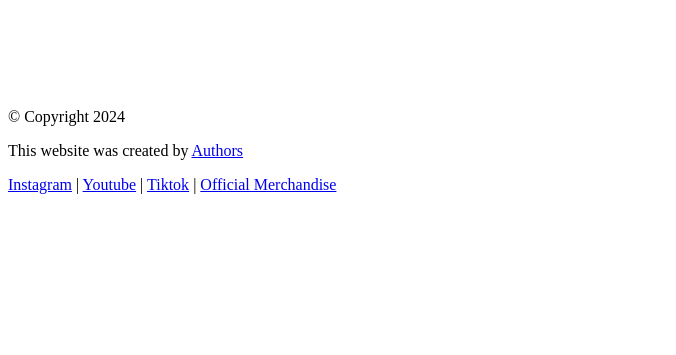
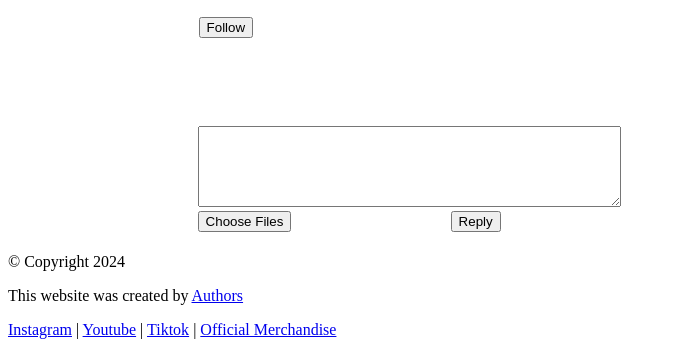
Before and after one commit to garrychandra/tubeswebprog, a PHP site: page /isiForum.php?forum_id=1 in a window 1280 px wide. Shown: the part 941-1296 px from the top of the page, without its empty margins (0-676 px from the left). Before the commit the page ends 1135 px from the top, so only its background shows below. Run offline with PHP 8.4, Linux system fonts and the light colour scheme; data comes from the database, SQL or seed files in the repository; data that the repository does not hold is empty; some web fonts are replaced.

Commit message:
update follow pake ajax

```diff
--- a/php/forum/isiForum.php
+++ b/php/forum/isiForum.php
@@ -2,8 +2,9 @@
 <html lang="en">
 <?php
     session_start();
+    $_SESSION['id'] = 2;
 ?>
-<head>
+<>
 
     <meta charset="UTF-8">
     <meta name="viewport" content="width=device-width, initial-scale=1.0">
@@ -182,6 +183,41 @@
         });
     </script>
 
+    <script>
+        //follow button
+        $(document).on('click', '.follow-btn', function() {
+    var btn = $(this);
+    var userId = btn.data('user-id');
+    var follow = btn.data('follow'); // 1 = follow, 0 = unfollow
+
+    $.ajax({
+        url: 'follow.php',
+        type: 'POST',
+        dataType: 'json',
+        data: {
+            id_follow: userId,
+            follow: follow
+        },
+        success: function(response) {
+            if (response.status === 'success') {
+                if (follow == '1') {
+                    btn.text('Unfollow');
+                    btn.data('follow', '0');
+                } else {
+                    btn.text('Follow');
+                    btn.data('follow', '1');
+                }
+            } else {
+                alert('Failed to update follow status.');
+            }
+        },
+        error: function() {
+            alert('AJAX request failed.');
+        }
+    });
+});
+    </script>
+
 </head>
 
 <body>
@@ -202,7 +238,7 @@
             $admin = true;
         }
     }
-    $id = 1;
+    $id = 0;
     if(isset($_SESSION['id'])){
         $id = $_SESSION['id'];
     }
@@ -227,11 +263,11 @@
         if (isset($_SESSION['id']) && $_SESSION['id'] != $row['user_id']) {
             $sql = "SELECT * FROM follow WHERE user_id = " . $_SESSION['id'] . " AND id_follow = " . $row['id'];
             $result2 = mysqli_query($con, $sql);
-            //ubah jadi ajax kalo sempet
-            if (mysqli_num_rows($result2) > 0) {
-                echo "<a href='follow.php?id=" . $row['id'] . "&follow=0'>Unfollow</a>";
+            //follow button
+            if(mysqli_num_rows($result2) > 0){
+                echo "<button class='follow-btn' data-user-id='".$row['id']."' data-follow='0'>Unfollow</button>";
             } else {
-                echo "<a href='follow.php?id=" . $row['id'] . "&follow=1'>Follow</a>";
+                echo "<button class='follow-btn' data-user-id='".$row['id']."' data-follow='1'>Follow</button>";
             }
         }
         echo "</div>";
```
Also changed, not shown: php/forum/follow.php (+12 -6 lines).
